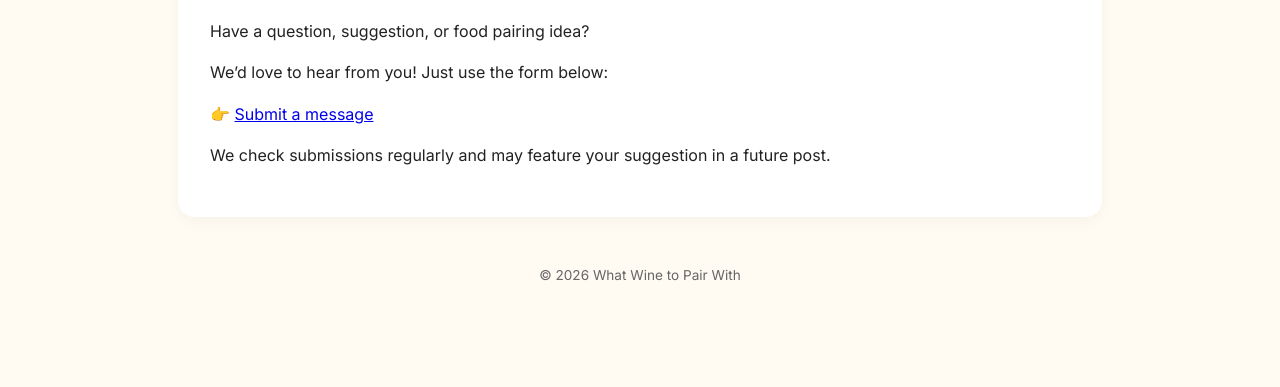
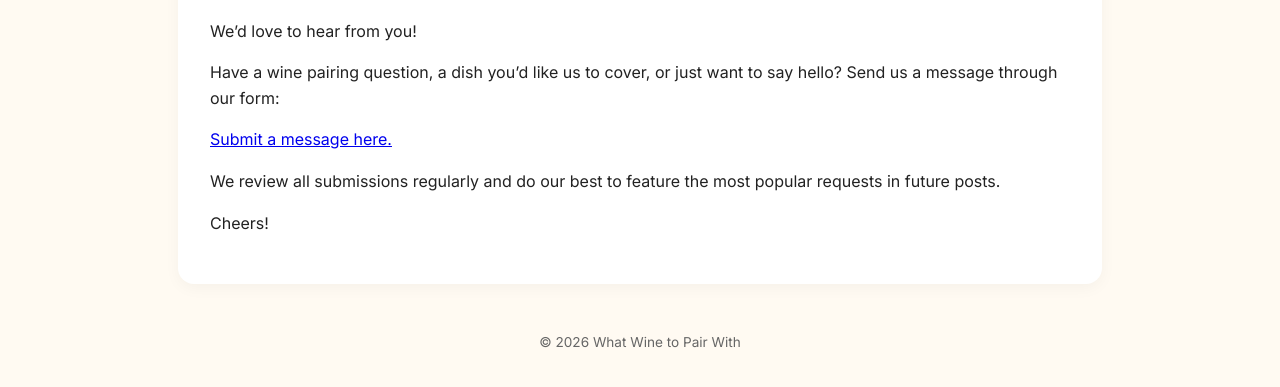
Before and after one commit to revetteai/whatwinetopairwith, an Eleventy site: page contact.md in a window 1280 px wide. Shown: the part 409-796 px from the top of the page. Built offline with nearby package versions, Linux system fonts and the light colour scheme; Eleventy itself is replaced by a stand-in of ours; files that its build step writes are made by us from their sources.

Commit message:
Update contact.md

```diff
--- a/contact.md
+++ b/contact.md
@@ -5,10 +5,12 @@ layout: base.njk
 
 # Contact
 
-Have a question, suggestion, or food pairing idea?
+We’d love to hear from you!
 
-We’d love to hear from you! Just use the form below:
+Have a wine pairing question, a dish you’d like us to cover, or just want to say hello? Send us a message through our form:
 
-👉 [Submit a message](https://tally.so/r/wakOD9)
+[Submit a message here.](https://tally.so/r/3qg0J7)
 
-We check submissions regularly and may feature your suggestion in a future post.
+We review all submissions regularly and do our best to feature the most popular requests in future posts.
+
+Cheers!
```
